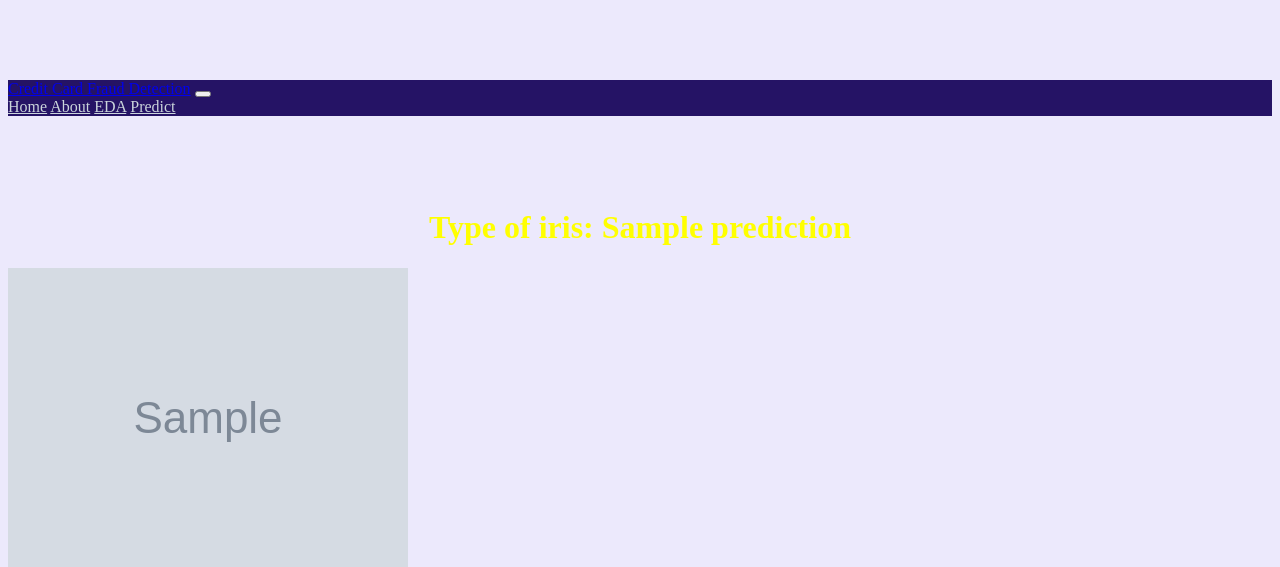
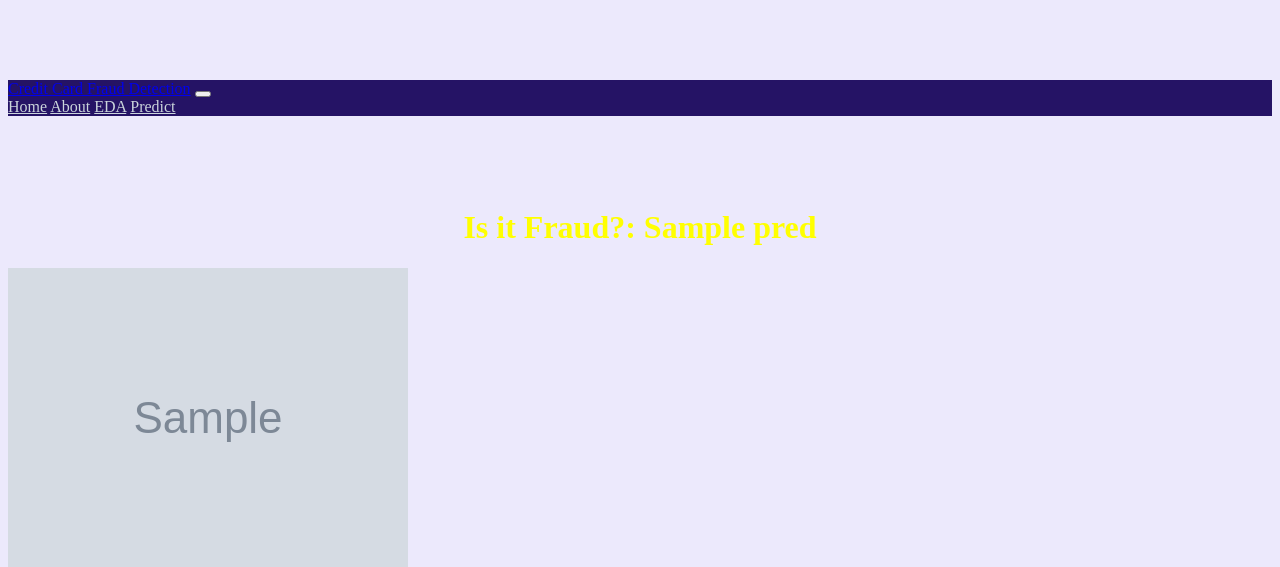
Before and after one commit to acaldwell93/Fraud-Detection, a Flask app: template Flask/templates/results.html in a window 1280 px wide. Shown: the top 567 px of the page. Run offline with Flask 2, Linux system fonts and the light colour scheme; the template is opened without the code that fills it: most values are stand-ins (such as "Sample title", 1, 10 or a date in 2020); grey boxes marked "Sample" are stand-in pictures; parts of the project's set-up code (start-up, migrations or seed data) failed here and were passed over; some libraries are stand-ins or nearby versions.

Commit message:
eefsdfhpredicts

```diff
--- a/Flask/templates/home.html
+++ b/Flask/templates/home.html
@@ -7,7 +7,7 @@
     color:rgb(255, 255, 255)
   }
   </style>
-  <h1 class='important-paragraph'>Testing!</h1>
+  <h1 class='important-paragraph'>Our Team</h1>
   <p>
   Austin Hanzhi Binu Kyle
   </p>
--- a/Flask/templates/results.html
+++ b/Flask/templates/results.html
@@ -13,7 +13,7 @@
   </style>
 
 <h1>
-  Type of iris: {{prediction}}
+  Is it Fraud?: {{pred}}
 </h2>
 
 <img src="{{ image }}"/>
```
